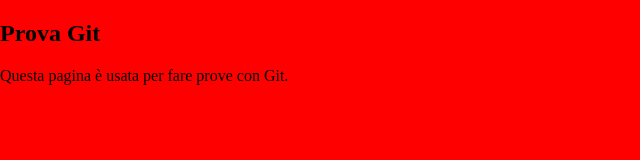
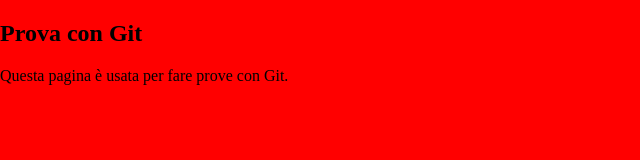
Before and after one commit to progetto-git/progetto-git.github.io, a plain HTML site: page prova-ramo-sviluppo.html in a window 1280 px wide. Shown: the full height of the page, 0-640 px from the left. Drawn offline with nearby package versions, Linux system fonts and the light colour scheme.

Commit message:
Commit senza sostanza

```diff
--- a/prova-ramo-sviluppo.html
+++ b/prova-ramo-sviluppo.html
@@ -13,7 +13,7 @@
         </style>
     </head>
     <body>
-        <h2>Prova Git</h2>
+        <h2>Prova con Git</h2>
 
         <p>Questa pagina è usata per fare prove con Git.</p>
     </body>
```
